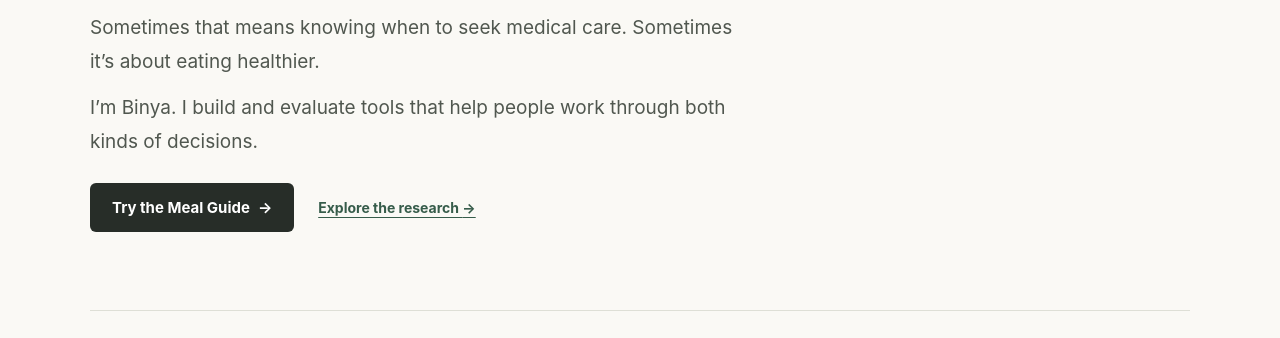
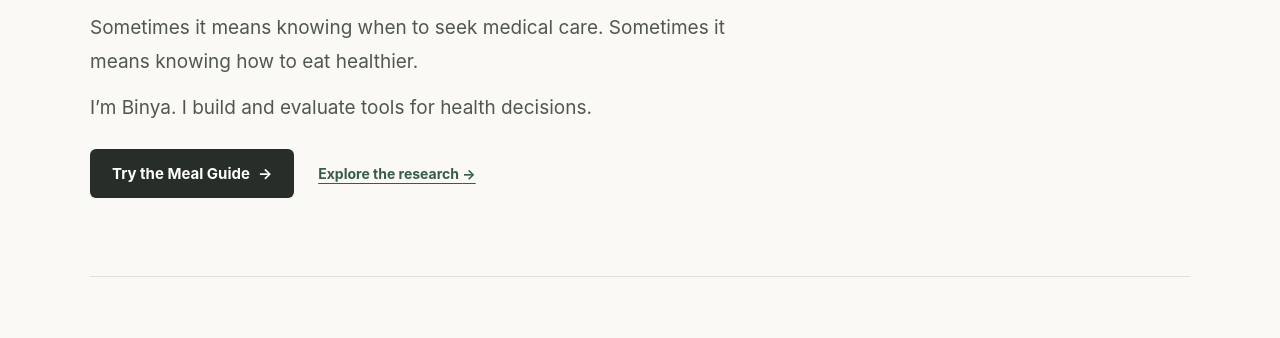
Before and after one commit to liubinya-joy/liubinya-joy.github.io, a plain HTML site: page index.html in a window 1280 px wide. Shown: the part 438-776 px from the top of the page. Drawn offline with Linux system fonts and the light colour scheme.

Commit message:
Simplify and parallelize the homepage introduction

```diff
--- a/index.html
+++ b/index.html
@@ -44,8 +44,8 @@
     <section class="hero" id="home" aria-labelledby="hero-title">
       <p class="eyebrow">Binya Liu · Physician-scientist</p>
       <h1 id="hero-title">What should I do next?</h1>
-      <p class="hero-description">Sometimes that means knowing when to seek medical care. Sometimes it’s about eating healthier.</p>
-      <p class="hero-description">I’m Binya. I build and evaluate tools that help people work through both kinds of decisions.</p>
+      <p class="hero-description">Sometimes it means knowing when to seek medical care. Sometimes it means knowing how to eat healthier.</p>
+      <p class="hero-description">I’m Binya. I build and evaluate tools for health decisions.</p>
       <div class="home-actions">
         <a class="button" href="https://joybinya-meal.fatu.chatgpt.site/">Try the Meal Guide <span aria-hidden="true">→</span></a>
         <a class="text-link" href="./benchmark.html">Explore the research <span aria-hidden="true">→</span></a>
```
